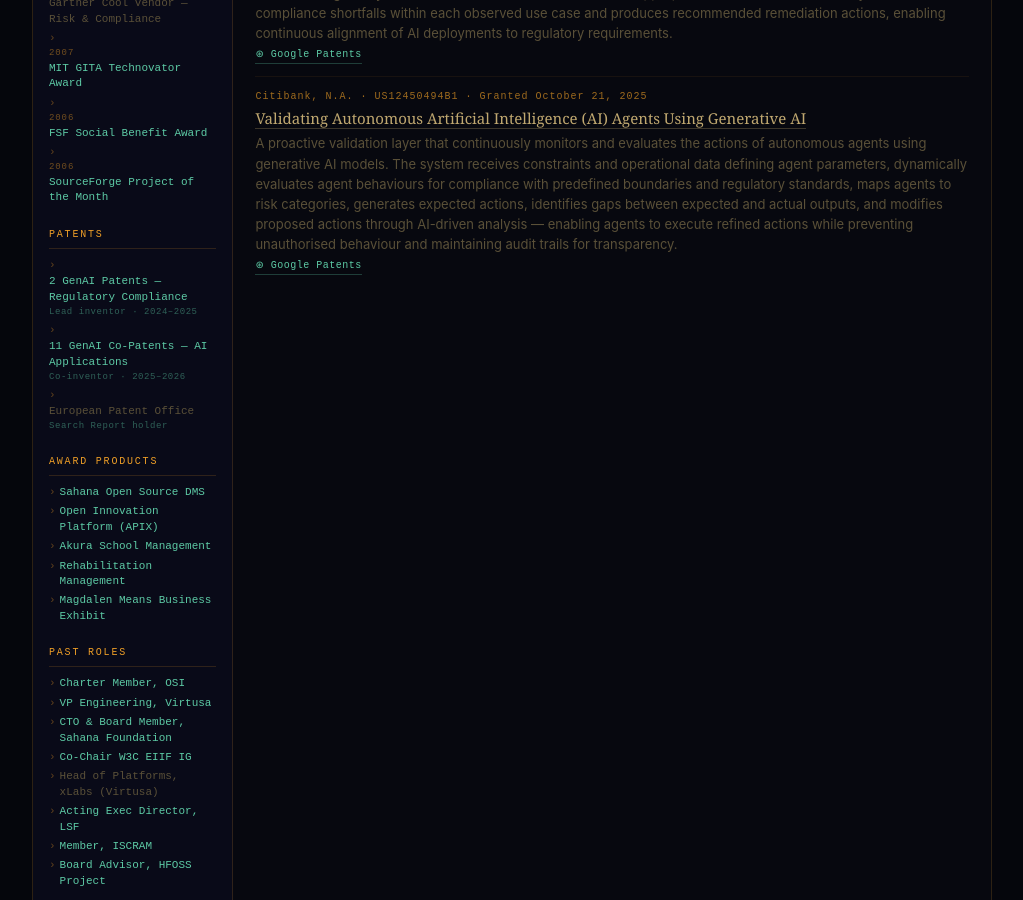
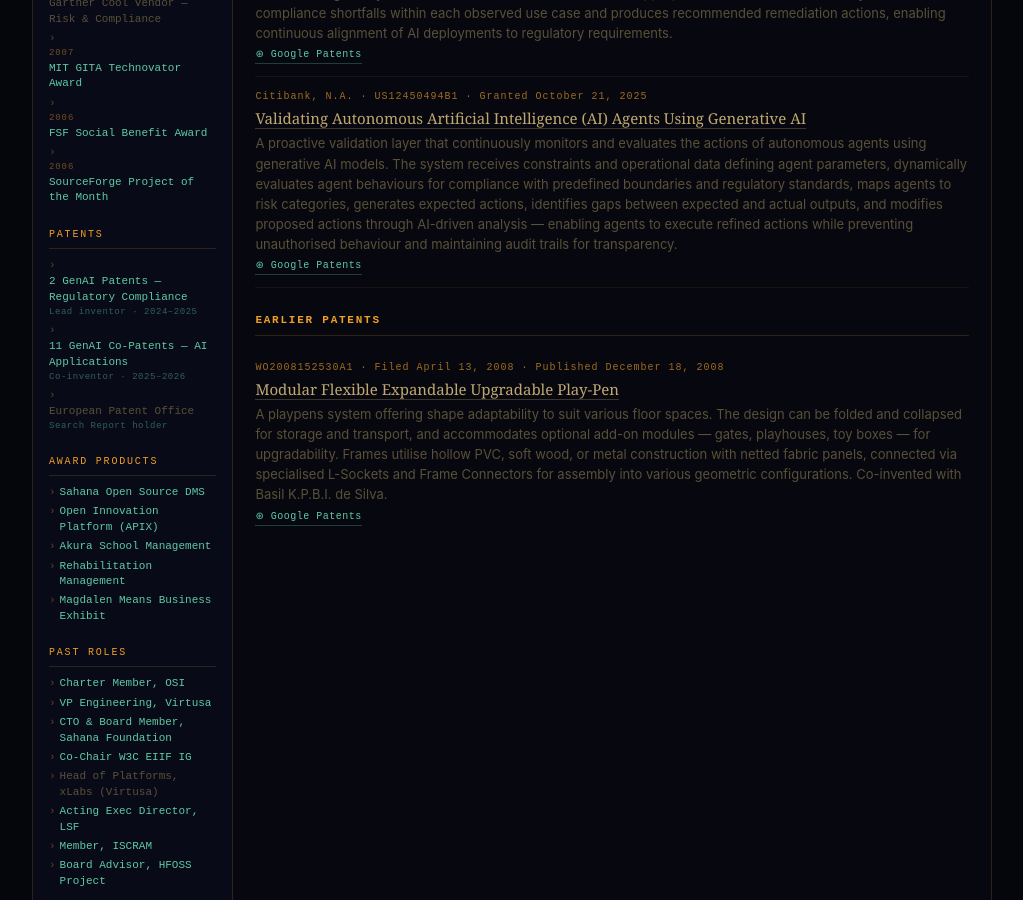
Before and after one commit to chamindra/chamindra.github.io, a Jekyll site: the page built from patents.md, in a window 1280 px wide and 900 px high, scrolled down 1127 px. Shown: the whole window, without its empty margins (128-1151 px from the left). Built offline with Jekyll 4.4.1, drawn with Linux system fonts in a browser that asks for light colours; some of the changed text lies outside the part shown.

Commit message:
Update patents page: remove redundant text and add earlier patent entry with details

```diff
--- a/patents.md
+++ b/patents.md
@@ -54,3 +54,14 @@
     <a href="https://patents.google.com/patent/US12450494B1/en" class="pub-link" target="_blank" rel="noopener">&#x229B; Google Patents</a>
   </div>
 </div>
+
+## Earlier Patents
+
+<div class="pub-entry">
+  <div class="pub-venue">WO2008152530A1 · Filed April 13, 2008 · Published December 18, 2008</div>
+  <div class="pub-title"><a href="https://patents.google.com/patent/WO2008152530A1/en" target="_blank" rel="noopener">Modular Flexible Expandable Upgradable Play-Pen</a></div>
+  <div class="pub-abstract">A playpens system offering shape adaptability to suit various floor spaces. The design can be folded and collapsed for storage and transport, and accommodates optional add-on modules — gates, playhouses, toy boxes — for upgradability. Frames utilise hollow PVC, soft wood, or metal construction with netted fabric panels, connected via specialised L-Sockets and Frame Connectors for assembly into various geometric configurations. Co-invented with Basil K.P.B.I. de Silva.</div>
+  <div class="pub-links">
+    <a href="https://patents.google.com/patent/WO2008152530A1/en" class="pub-link" target="_blank" rel="noopener">&#x229B; Google Patents</a>
+  </div>
+</div>
```
Also changed, not shown: other parts of patents.md (+1 -1 lines).
